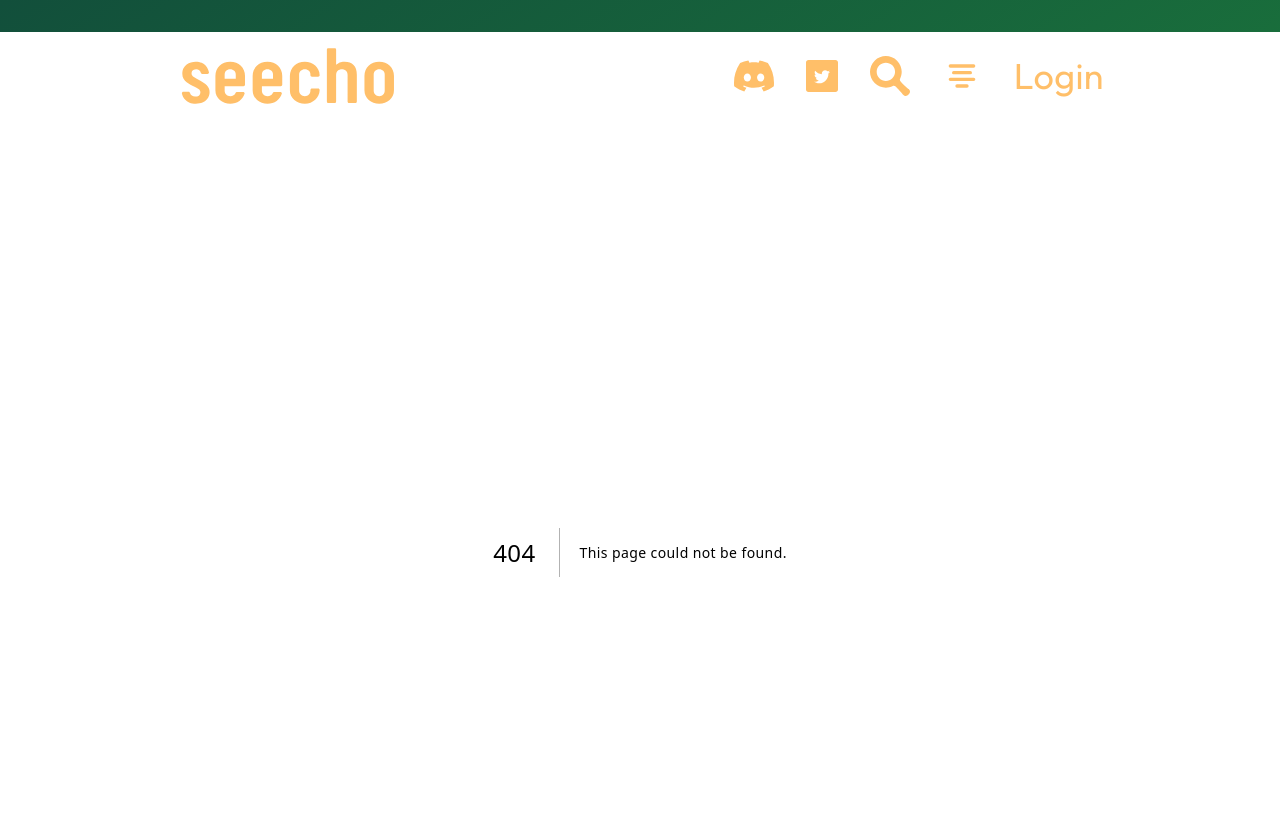
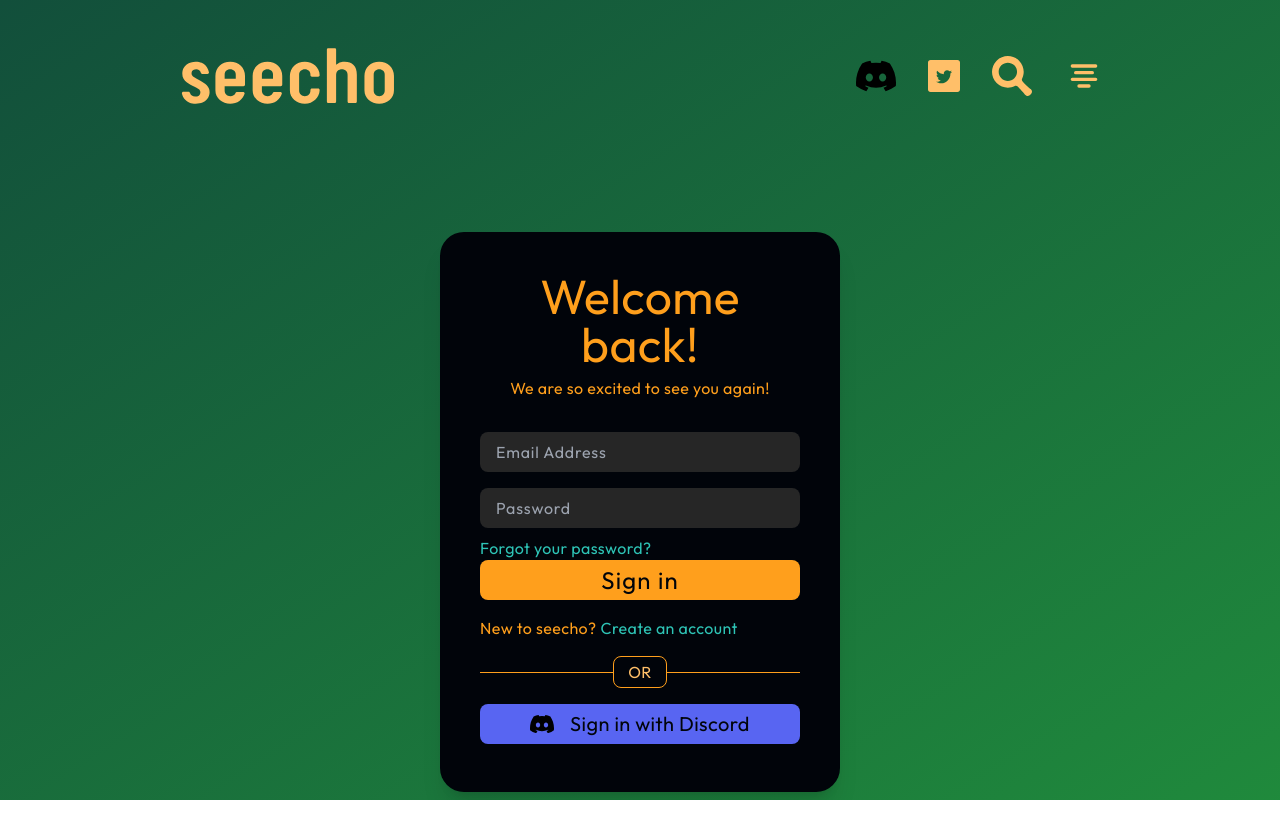
Before and after one commit to deniselupe/chat-app, a Next.js app in the folder frontend/: page /signin in a window 1280 px wide. Before the commit this address had no page. Shown: the top 838 px of the page. After the commit the page ends 800 px from the top, so only its background shows below. Built offline with nearby package versions, Linux system fonts and the light colour scheme.

Commit message:
refactor: style oauth buttons to fit guidelines

```diff
--- a/frontend/package.json
+++ b/frontend/package.json
@@ -16,6 +16,7 @@
     "autoprefixer": "10.4.14",
     "eslint": "8.41.0",
     "eslint-config-next": "13.4.4",
+    "nanoid": "^4.0.2",
     "next": "13.4.4",
     "postcss": "8.4.23",
     "react": "18.2.0",
--- a/frontend/src/app/login/page.tsx
+++ b/frontend/src/app/signin/page.tsx
@@ -1,27 +1,25 @@
 'use client';
 
-import Link from 'next/link';
-import { useForm } from 'react-hook-form';
-import { z } from 'zod';
-import { zodResolver } from '@hookform/resolvers/zod';
-import DiscordIcon from '@/public/svgs/discord-icon.svg';
-import GoogleIcon from '@/public/svgs/google-icon.svg';
-import GitHubIcon from '@/public/svgs/github-icon.svg';
+import Link from "next/link";
+import { useForm } from "react-hook-form";
+import { z } from "zod";
+import { zodResolver } from "@hookform/resolvers/zod";
+import DiscordIcon from "@/public/svgs/discord-icon.svg";
 
-const LoginFormSchema = z.object({
+const SignInFormSchema = z.object({
     email: z.string().email("Please provide valid email address"),
     password: z.string()
 });
 
-type LoginFormType = z.infer<typeof LoginFormSchema>;
+type SignInFormType = z.infer<typeof SignInFormSchema>;
 
-export default function LoginPage() {
-    const form = useForm<LoginFormType>({shouldFocusError: false, resolver: zodResolver(LoginFormSchema)});
-    const { register, control, handleSubmit, formState } = form;
+export default function SignInPage() {
+    const form = useForm<SignInFormType>({shouldFocusError: false, resolver: zodResolver(SignInFormSchema)});
+    const { register, handleSubmit, formState } = form;
     const { errors } = formState;
 
-    const onSubmit = (data: LoginFormType) => {
-        console.log('Login Form Submitted', data);
+    const onSubmit = (data: SignInFormType) => {
+        console.log('SignIn Form Submitted', data);
     };
 
     return (
@@ -67,7 +65,7 @@ export default function LoginPage() {
                 <Link href="#" className="w-full mb-10">
                     <p className="text-seecho-lightblue hover:underline">Forgot your password?</p>
                 </Link>
-                <button className="w-full mb-4 leading-10 tracking-wider text-2xl text-seecho-darkblue bg-seecho-orange hover:bg-seecho-lightblue rounded-lg">Log in</button>
+                <button className="w-full mb-4 leading-10 tracking-wider text-2xl text-seecho-darkblue bg-seecho-orange hover:bg-seecho-lightblue rounded-lg">Sign in</button>
                 <p className="w-full inline-flex text-seecho-orange">New to seecho?
                     <Link href="/signup" className="ml-1 text-seecho-lightblue hover:underline">Create an account</Link>
                 </p>
@@ -77,17 +75,11 @@ export default function LoginPage() {
                 <p className="w-16 h-8 text-seecho-gold flex justify-center items-center border border-seecho-orange rounded-lg">OR</p>
                 <hr className="w-1/2 border-top border-seecho-orange" />
             </div>
-            <button className="w-full my-2 leading-10 tracking-wider text-xl text-seecho-darkblue bg-seecho-orange hover:bg-seecho-lightblue rounded-lg flex justify-center items-center">
+            <button
+                className="w-full my-2 leading-10 tracking-wiedr text-xl text-seecho-darkblue bg-discord hover:bg-seecho-lightblue rounded-lg flex justify-center items-center"
+            >
                 <DiscordIcon className="w-6 mr-4" />
-                <p>Log in with Discord</p>
-            </button>
-            <button className="w-full my-2 leading-10 tracking-wider text-xl text-seecho-darkblue bg-seecho-orange hover:bg-seecho-lightblue rounded-lg flex justify-center items-center">
-                <GoogleIcon className="w-6 mr-4" />
-                <p>Log in with Google</p>
-            </button>
-            <button className="w-full my-2 leading-10 tracking-wider text-xl text-seecho-darkblue bg-seecho-orange hover:bg-seecho-lightblue rounded-lg flex justify-center items-center">
-                <GitHubIcon className="w-6 mr-4" />
-                <p>Log in with GitHub</p>
+                <p>Sign in with Discord</p>
             </button>
         </main>
     );
--- a/frontend/src/components/navbar/index.tsx
+++ b/frontend/src/components/navbar/index.tsx
@@ -22,12 +22,12 @@ export default function NavBar() {
                 <SearchIcon className="text-seecho-gold hover:text-black w-8 h-8 mx-2 sm:w-10 sm:h-10 lg:mx-4" />
                 <MenuIcon className="text-seecho-gold hover:text-black w-8 h-8 mx-2 sm:w-10 sm:h-10 lg:mx-4" />
                 {
-                    segment === 'login'
+                    segment === 'signin'
                     ?
                     null
                     :
-                    <Link href="/login">
-                        <p className="text-4xl font-medium text-seecho-gold hover:text-black mx-2 lg:mx-4">Login</p>
+                    <Link href="/signin">
+                        <p className="text-4xl font-medium text-seecho-gold hover:text-black mx-2 lg:mx-4">Sign in</p>
                     </Link>
                 }
             </div>
--- a/frontend/tailwind.config.js
+++ b/frontend/tailwind.config.js
@@ -1,4 +1,4 @@
- /** @type {import('tailwindcss').Config} */
+ /** @type {import("tailwindcss").Config} */
  module.exports = {
   content: [
     "./src/**/*.{js,ts,jsx,tsx,mdx}",
@@ -6,19 +6,20 @@
   theme: {
     extend: {
       backgroundImage: {
-        'gradient-radial': 'radial-gradient(var(--tw-gradient-stops))',
-        'gradient-conic':
-          'conic-gradient(from 180deg at 50% 50%, var(--tw-gradient-stops))',
+        "gradient-radial": "radial-gradient(var(--tw-gradient-stops))",
+        "gradient-conic":
+          "conic-gradient(from 180deg at 50% 50%, var(--tw-gradient-stops))",
       },
       colors: {
-        'seecho': {
-          'darkgreen': '#124F3B',
-          'lightgreen': '#2DC43D',
-          'gold': '#FFBF69',
-          'orange': '#FF9F1C',
-          'darkblue': '#01040A',
-          'lightblue': '#2EC4B6'
-        }
+        "seecho": {
+          "darkgreen": "#124F3B",
+          "lightgreen": "#2DC43D",
+          "gold": "#FFBF69",
+          "orange": "#FF9F1C",
+          "darkblue": "#01040A",
+          "lightblue": "#2EC4B6"
+        },
+        "discord": "#5865F2",
       }
     },
   },
```
Also changed, not shown: frontend/public/svgs/discord-icon.svg, 1 other file (tests, documents, lock files or other folders).
